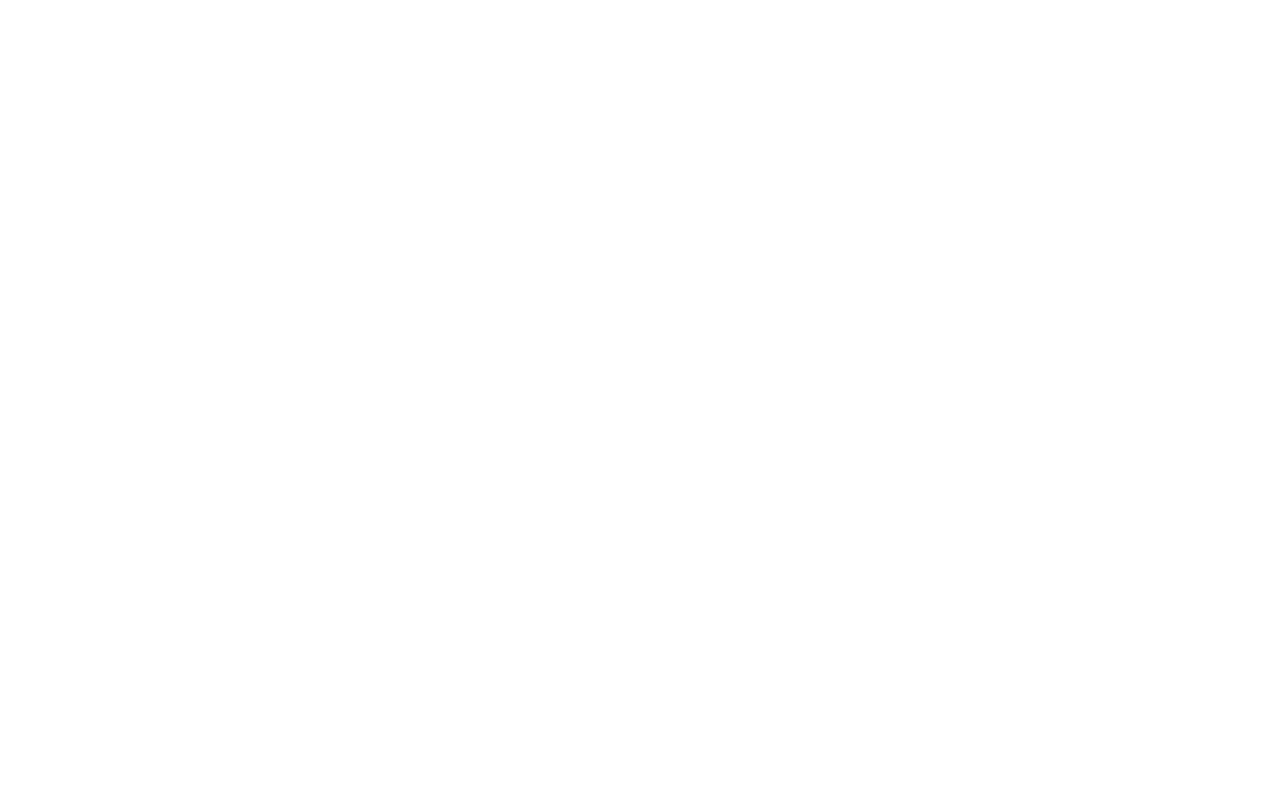
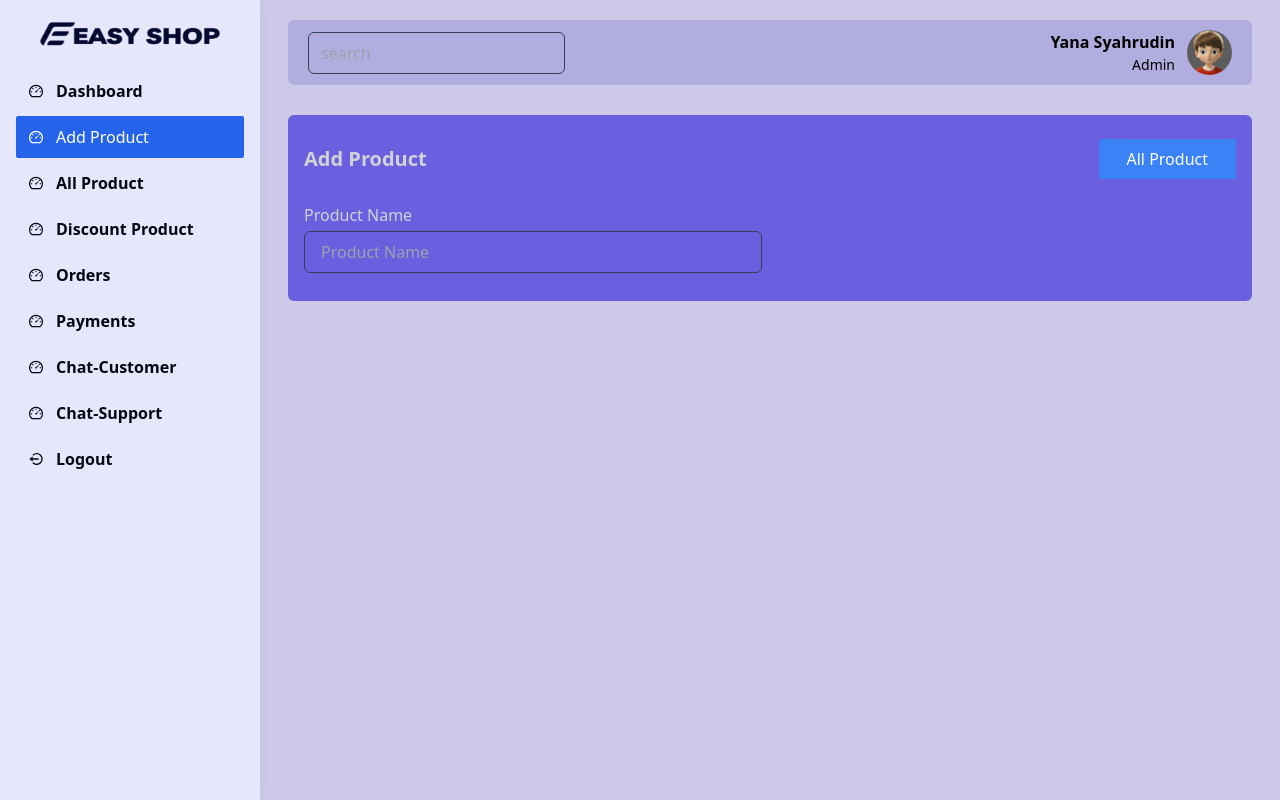
Before and after one commit to yanasyahrudin/ecomm-easyshop-dboard, a React (Create React App) app: page /seller/dashboard/add-product in a window 1280 px wide. Before the commit this address had no page. Built offline with nearby package versions, Linux system fonts and the light colour scheme.

Commit message:
add product page design part 1

```diff
--- a/src/router/routes/sellerRoutes.js
+++ b/src/router/routes/sellerRoutes.js
@@ -1,7 +1,7 @@
 import { lazy } from 'react';
 const Home = lazy(()=> import('../../views/Home'))
 const SellerDashboard = lazy(()=> import('../../views/seller/SellerDashboard'))
-
+const AddProduct = lazy(()=> import('../../views/seller/AddProduct'))
 
 export const sellerRoutes = [
     {
@@ -14,4 +14,9 @@
         element: <SellerDashboard/>,
         ability: ['seller']
     },
+    {
+        path: '/seller/dashboard/add-product',
+        element: <AddProduct/>,
+        ability: ['seller']
+    },
 ]
--- /dev/null
+++ b/src/views/seller/AddProduct.jsx
@@ -0,0 +1,49 @@
+import React, { useState } from 'react';
+import { Link } from 'react-router-dom';
+
+const AddProduct = () => {
+
+    const [state, setState]=useState({
+        name: '',
+        description: '',
+        discount: '',
+        price: '',
+        brand: '',
+        stock: ''
+    })
+
+    const inputHandle = (e) => {
+        setState({
+            ...state,
+            [e.target.name]: e.target.value
+        })
+    }
+
+
+    return (
+        <div className='px-2 lg:px-7 pt-5'>
+            <div className='w-full p-4 bg-[#6a5fdf] rounded-md'>
+                <div className='flex justify-between items-center pb-4'>
+                    <h1 className='text-[#d0d2d6] text-xl font-semibold'>Add Product</h1>
+                    <Link className='bg-blue-500 hover:shadow-blue-500/50 hover:shadow-lg text-white rounded-sm px-7 py-2 my-2'>All Product</Link>
+                </div>
+
+
+                <div>
+                    <form >
+                        <div className='flex flex-col mb-3 md:flex-row gap-4 w-full text-[#d0d2d6]'>
+                            <div className='flex flex-col w-full gap-1'>
+                                <label htmlFor="name">Product Name</label>
+                                <input className='px-4 py-2 focus:border-indigo-500 outline-none bg-[#6a5fdf] border border-slate-700 rounded-md text-[#d0d2d6]' onChange={inputHandle} value={state.name} type="text" name='name' id='name' placeholder='Product Name'/>
+                            </div>
+
+                            <div className='flex flex-col w-full gap-1'></div>
+                        </div>
+                    </form>
+                </div>
+            </div>
+        </div>
+    );
+};
+
+export default AddProduct;
--- a/src/views/seller/SellerDashboard.jsx
+++ b/src/views/seller/SellerDashboard.jsx
@@ -2,7 +2,6 @@
 
 import React from "react";
 import { MdCurrencyExchange, MdProductionQuantityLimits } from "react-icons/md";
-import { FaUsers } from "react-icons/fa";
 import { FaCartShopping } from "react-icons/fa6";
 import Chart from "react-apexcharts";
 import { Link } from "react-router-dom";
@@ -274,12 +273,10 @@
                   <Link>View</Link></td>
               </tr>  )
 }
-
             </tbody>
           </table>
         </div>
       </div>
-
     </div>
   );
 };
```
